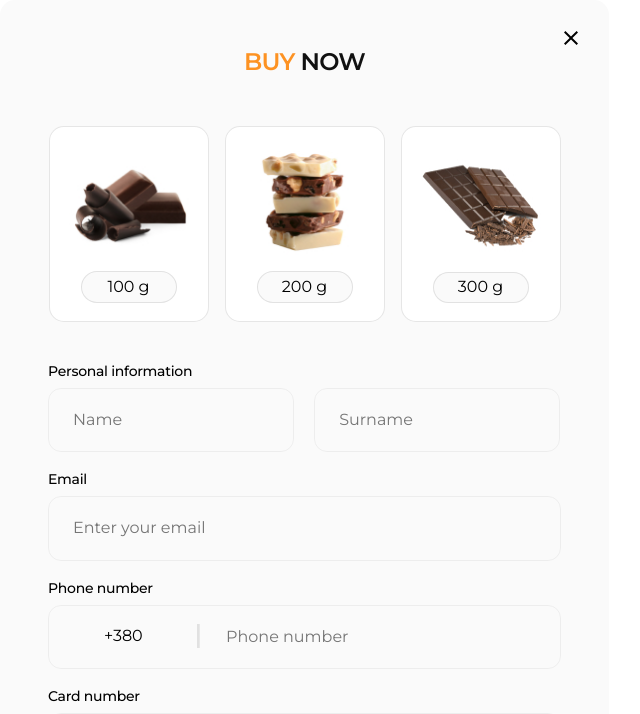
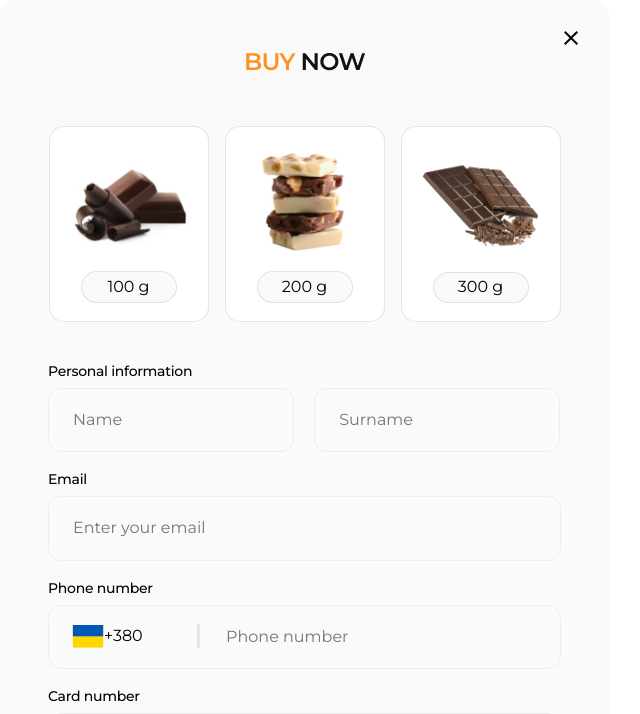
Before and after one commit to zarutskaalina/project-01, a plain HTML site: page order.html in a window 1280 px wide. Shown: the top 714 px of the page, without its empty margins (0-640 px from the left). Drawn offline with nearby package versions, Linux system fonts and the light colour scheme.

Commit message:
added tag body

```diff
--- a/order.html
+++ b/order.html
@@ -17,6 +17,8 @@
     />
     <link rel="stylesheet" href="./css/styles.css" />
   </head>
+
+  <body>
     <div class="order-buy">
       <button class="close-order-buy-button" type="button">
         <svg class="close-order-buy-button-icon" width="14" height="14">
@@ -58,6 +60,7 @@
           <p class="order-buy-text">300 g</p>
         </li>
       </ul>
+
       <form class="contact-form">
         <div class="contact-fom-wrapper">
           <label class="contact-form-field-descr" for="user-name"
@@ -85,6 +88,7 @@
             />
           </div>
         </div>
+
         <div class="contact-fom-wrapper">
           <label class="contact-form-field-descr" for="user-email">Email</label>
           <div class="input-wrapper">
@@ -99,6 +103,7 @@
             />
           </div>
         </div>
+
         <div class="contact-fom-wrapper">
           <label class="contact-form-field-descr" for="user-tel"
             >Phone number</label
@@ -121,12 +126,13 @@
                 width="32"
                 height="24"
               >
-              <use href="./image/spite.svg#icon-flag"></use>
+                <use href="./image/spite.svg#icon-Frame"></use>
               </svg>
               <p class="phone-code">+380</p>
             </div>
           </div>
         </div>
+
         <div class="contact-fom-wrapper">
           <label class="contact-form-field-descr" for="user-card"
             >Card number</label
@@ -151,6 +157,7 @@
             </svg>
           </div>
         </div>
+
         <div class="contact-fom-wrapper">
           <label class="contact-form-field-descr" for="user-comment"
             >Comment</label
@@ -167,4 +174,5 @@
         <button class="form-send-button" type="submit">Submit</button>
       </form>
     </div>
+  </body>
 </html>
```
Lines whose indentation alone changed are shown as unchanged.
